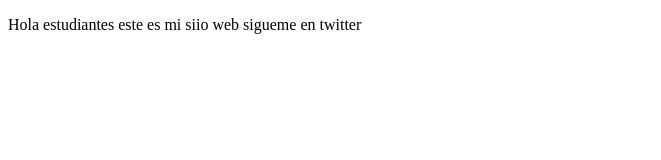
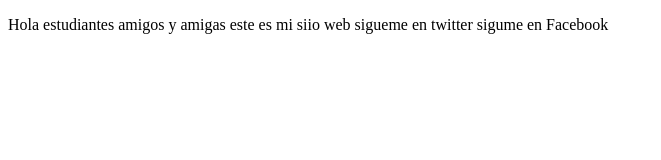
Before and after one commit to Heed2586/proyectoDemoCursoPrework, a plain HTML site: page index.html in a window 1280 px wide. Shown: the whole page, without its empty margins (0-661 px from the left). Drawn offline with Linux system fonts and the light colour scheme.

Commit message:
cambio agregmos textos

```diff
--- a/index.html
+++ b/index.html
@@ -8,7 +8,8 @@
 </head>
 <body>
     <p>
-        Hola estudiantes este es mi siio web sigueme en twitter
+        Hola estudiantes amigos y amigas este es mi siio web sigueme en twitter
+        sigume en Facebook
     </p>
 </body>
 </html>
```
